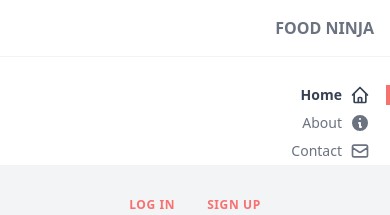
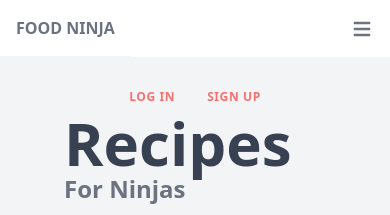
Before and after one commit to jamhanpar/Recipe, a React (Create React App) app: page / in a window 390 px wide. Shown: the top 215 px of the page. Built offline with nearby package versions, Linux system fonts and the light colour scheme.

Commit message:
updated navbar to collapse and expand on mobile using burger menu

```diff
--- a/src/components/Nav.js
+++ b/src/components/Nav.js
@@ -1,17 +1,42 @@
-import React from 'react';
+import React, { useState } from 'react';
 
 const Nav = () => {
+  const [menuToggle, setMenuToggle] = useState(true);
+
+  const onClick = () => {
+    setMenuToggle(!menuToggle);
+  };
+
   return (
     <div className="md:col-span-1 md:flex md:justify-end">
       <nav className="text-right">
-        <div>
+        <div className="flex justify-between items-center">
           <h1 className="font-bold uppercase p-4 border-b border-gray-100">
-            <a href="/" className="hover:text-gray-700">Food Ninja</a>
+            <a href="/" className="hover:text-gray-700">
+              Food Ninja
+            </a>
           </h1>
+          <div className="px-4 cursor-pointer md:hidden" onClick={onClick}>
+            <svg
+              class="w-6 h-6 "
+              fill="currentColor"
+              viewBox="0 0 20 20"
+              xmlns="http://www.w3.org/2000/svg"
+            >
+              <path
+                fill-rule="evenodd"
+                d="M3 5a1 1 0 011-1h12a1 1 0 110 2H4a1 1 0 01-1-1zM3 10a1 1 0 011-1h12a1 1 0 110 2H4a1 1 0 01-1-1zM3 15a1 1 0 011-1h12a1 1 0 110 2H4a1 1 0 01-1-1z"
+                clip-rule="evenodd"
+              ></path>
+            </svg>
+          </div>
         </div>
-        <ul className="text-sm mt-6">
+        <ul className={`text-sm mt-6 ${menuToggle ? 'hidden' : ''} md:block`}>
           <li className="text-gray-700 font-bold py-1">
-            <a href="#" className="px-4 flex justify-end border-r-4 border-red-400">
+            <a
+              href="#"
+              className="px-4 flex justify-end border-r-4 border-red-400"
+            >
               <span>Home</span>
               <svg
                 class="w-5 h-5 ml-2"
@@ -30,7 +55,10 @@ const Nav = () => {
             </a>
           </li>
           <li className="py-1">
-            <a href="#" className="px-4 flex justify-end border-r-4 border-white">
+            <a
+              href="#"
+              className="px-4 flex justify-end border-r-4 border-white"
+            >
               <span>About</span>
               <svg
                 class="w-5 h-5 ml-2"
@@ -47,7 +75,10 @@ const Nav = () => {
             </a>
           </li>
           <li className="py-1">
-            <a href="#" className="px-4 flex justify-end border-r-4 border-white">
+            <a
+              href="#"
+              className="px-4 flex justify-end border-r-4 border-white"
+            >
               <span>Contact</span>
               <svg
                 class="w-5 h-5 ml-2"
```
